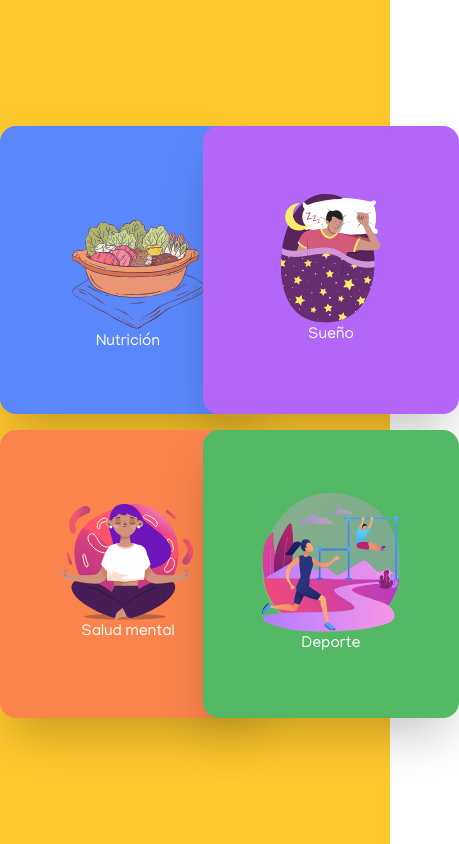
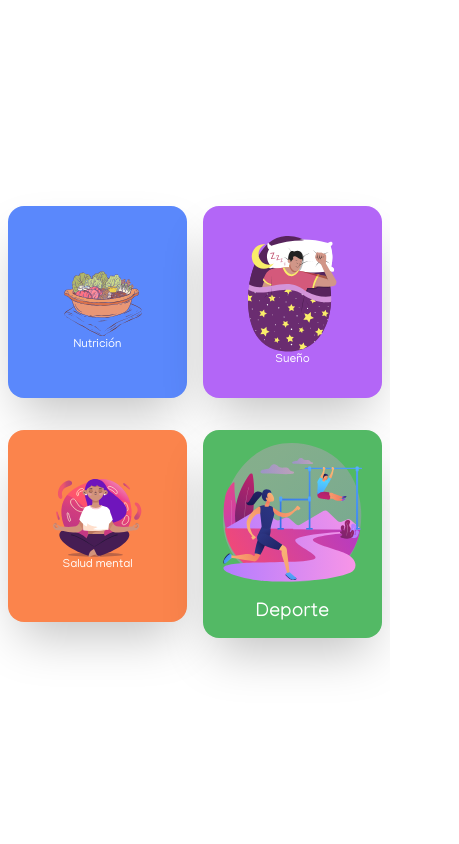
Before and after one commit to HabitPlus/HabitApp, a React (Create React App) app: page /home in a window 390 px wide. Shown: the whole page, 459 px wide, since content can reach past the window. Built offline with nearby package versions, Linux system fonts and the light colour scheme; a web font is replaced by a local one.

Commit message:
modified size  botons

```diff
--- a/src/pages/home/Home.tsx
+++ b/src/pages/home/Home.tsx
@@ -7,32 +7,34 @@ import deporte from '../../assets/deporte.svg';
 
 const Home = () => {
   return (
-    <div className="bg-yellow flex justify-center items-center h-screen ">
-      <div className="flex-rows-2 gap-4 md:gap-8 grid grid-cols-2 md:grid-cols-4 ">
+    <div className="flex justify-center items-center h-screen">
+      <div className="gap-4 md:gap-8">
+        <div className="grid grid-cols-2 grid-rows-2 md:grid-cols-4 md:grid-rows-1 gap-4 md:gap-8">
           <Link to='/nutricion'>
-          <button className="w-64 h-72 bg-blue rounded-2xl shadow-2xl bg-black md:bg-purple-400 flex flex-col items-center justify-center">
-            <img className=''src={nutrition} alt="nutrición" />
-            <p className="text-white">Nutrición</p>
+            <button className="w-full h-48 md:h-72 bg-blue rounded-2xl shadow-2xl bg-black md:bg-purple-400 flex flex-col items-center justify-center">
+              <img className='w-1/2 md:w-3/4' src={nutrition} alt="nutrición" />
+              <p className="text-white text-xs md:text-base">Nutrición</p>
             </button>
           </Link>
           <Link to='/nutricion'>
-          <button className="w-64 h-72 bg-purple rounded-2xl shadow-2xl bg-black md:bg-purple-400 flex flex-col items-center justify-center">
-            <img className=''src={sleep} alt="sueño" />
-            <p className="text-white">Sueño</p>
+            <button className="w-full h-48 md:h-72 bg-purple rounded-2xl shadow-2xl bg-black md:bg-purple-400 flex flex-col items-center justify-center">
+              <img className='w-1/2 md:w-3/4' src={sleep} alt="sueño" />
+              <p className="text-white text-xs md:text-base">Sueño</p>
             </button>
           </Link>
           <Link to='/nutricion'>
-          <button className="w-64 h-72 bg-orange rounded-2xl shadow-2xl bg-black md:bg-purple-400 flex flex-col items-center justify-center">
-            <img className=''src={saludmental} alt="salud mental" />
-            <p className="text-white">Salud mental</p>
+            <button className="w-full h-48 md:h-72 bg-orange rounded-2xl shadow-2xl bg-black md:bg-purple-400 flex flex-col items-center justify-center">
+              <img className='w-1/2 md:w-3/4' src={saludmental} alt="salud mental" />
+              <p className="text-white text-xs md:text-base">Salud mental</p>
             </button>
           </Link>
           <Link to='/nutricion'>
-          <button className="w-64 h-72 bg-green rounded-2xl shadow-2xl bg-black md:bg-purple-400 flex flex-col items-center justify-center ">
-            <img className=''src={deporte} alt="deporte" />
-            <p className="text-white">Deporte</p>
+            <button className="p-5 w-full h-52 md:h-72 bg-green rounded-2xl shadow-2xl bg-black md:bg-purple-400 flex flex-col items-center justify-center gap-4">
+              <img className='w-30 md:w-40' src={deporte} alt="deporte" />
+              <p className="text-white text-xl md:text-3xl">Deporte</p>
             </button>
           </Link>
+        </div>
       </div>
     </div>
   );
```
Lines whose indentation alone changed are shown as unchanged.
